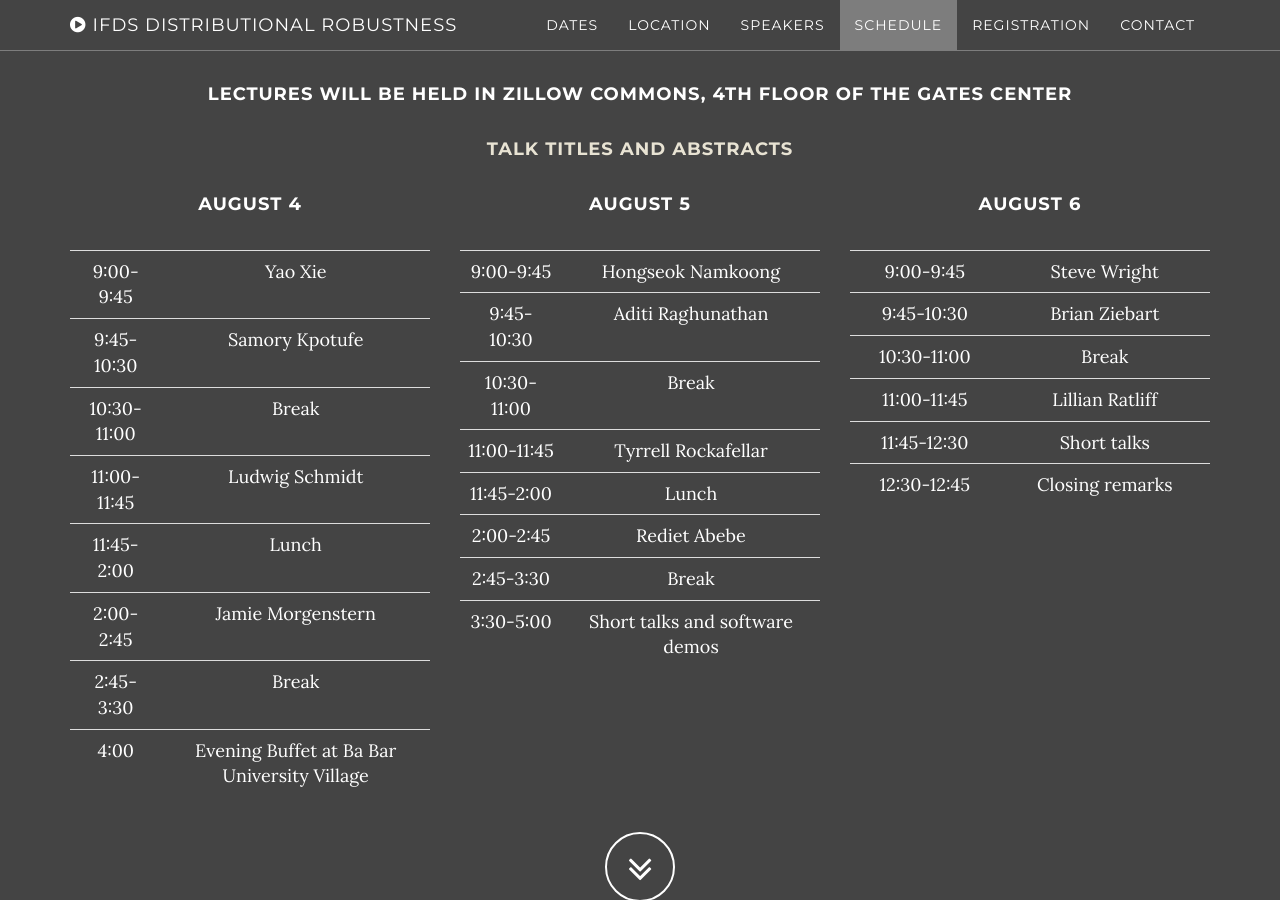
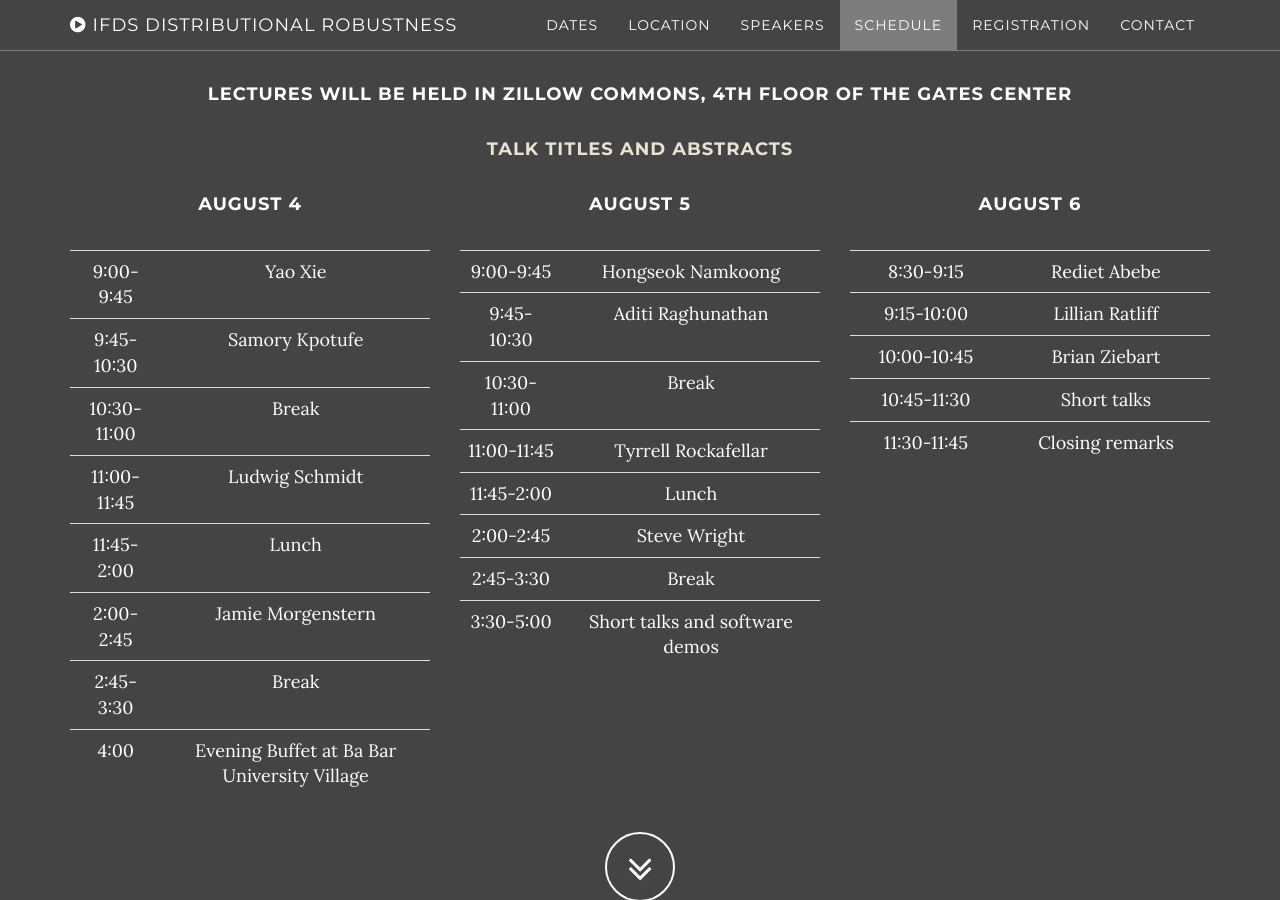
Before and after one commit to kgjamieson/ifds-workshop-2025, a Jekyll site: the page built from index.html, in a window 1280 px wide and 900 px high, scrolled down 3766 px. Built offline with Jekyll 4.4.1, drawn with Linux system fonts in a browser that asks for light colours.

Commit message:
Update schedule.html

```diff
--- a/_includes/schedule.html
+++ b/_includes/schedule.html
@@ -83,22 +83,22 @@
               <table class="table table-large">
               <tbody>
                 <tr>
-                  <td>9:00-9:45</td><td> Steve Wright  </td>
+                  <td> 8:30-9:15</td><td>  Rediet Abebe </td>
                 </tr>
                 <tr>
-                  <td>9:45-10:30</td><td> Brian Ziebart </td>
+                  <td>9:15-10:00</td><td> Lillian Ratliff </td>
+                </tr>
+<!--                 <tr>
+                  <td>10:30-11:00</td><td> Break </td>
+                </tr> -->
+                <tr>
+                  <td>10:00-10:45</td><td> Brian Ziebart </td>
                 </tr>
                 <tr>
-                  <td>10:30-11:00</td><td> Break </td>
-                </tr>
-                <tr>
-                  <td>11:00-11:45</td><td> Lillian Ratliff </td>
-                </tr>
-                <tr>
-                  <td>11:45-12:30</td><td> Short talks </td>
+                  <td>10:45-11:30</td><td> Short talks </td>
                 </tr>
                  <tr>
-                  <td>12:30-12:45</td><td> Closing remarks </td>
+                  <td>11:30-11:45</td><td> Closing remarks </td>
                 </tr>
                 </tbody>
             </table>
```
Also changed, not shown: other parts of _includes/schedule.html (+1 -1 lines).
